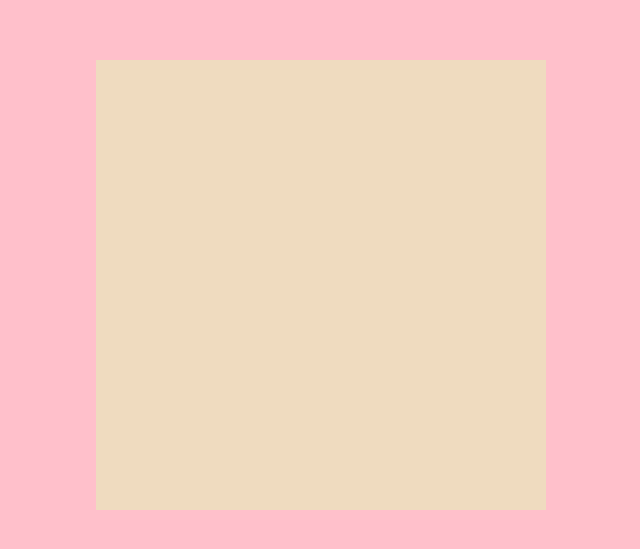
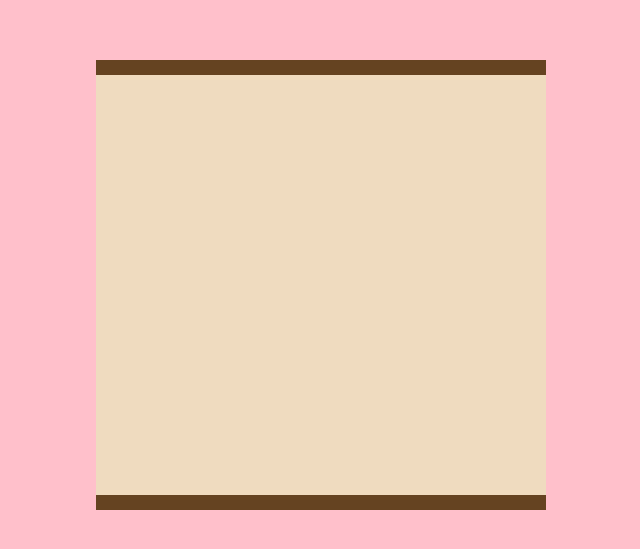
Before and after one commit to amilia-n/Techtonica-Weekly-Projects, a React (Create React App) app in the folder Week 5 React Game/amis-gomoku/: page / in a window 1280 px wide. Shown: the part 115-664 px from the top of the page, without its empty margins (319-959 px from the left). Built offline with nearby package versions, Linux system fonts and the light colour scheme.

Commit message:
Updates border

```diff
--- a/Week 5 React Game/amis-gomoku/src/components/Board.css
+++ b/Week 5 React Game/amis-gomoku/src/components/Board.css
@@ -75,3 +75,40 @@
 .stone-white {
     background-color: white;
 }
+.gomoku-board::before,
+.gomoku-board::after,
+.gomoku-board .border-left,
+.gomoku-board .border-right {
+    content: "";
+    position: absolute;
+    background-color: #654321;
+    z-index: 2;
+}
+
+.gomoku-board::before {
+    top: 0;
+    left: 0;
+    width: 100%;
+    height: 15px;
+}
+
+.gomoku-board::after {
+    bottom: 0;
+    left: 0;
+    width: 100%;
+    height: 15px;
+}
+
+.gomoku-board .border-left {
+    top: 0;
+    left: 0;
+    width: 15px;
+    height: 100%;
+}
+
+.gomoku-board .border-right {
+    top: 0;
+    right: 0;
+    width: 15px;
+    height: 100%;
+}
```
